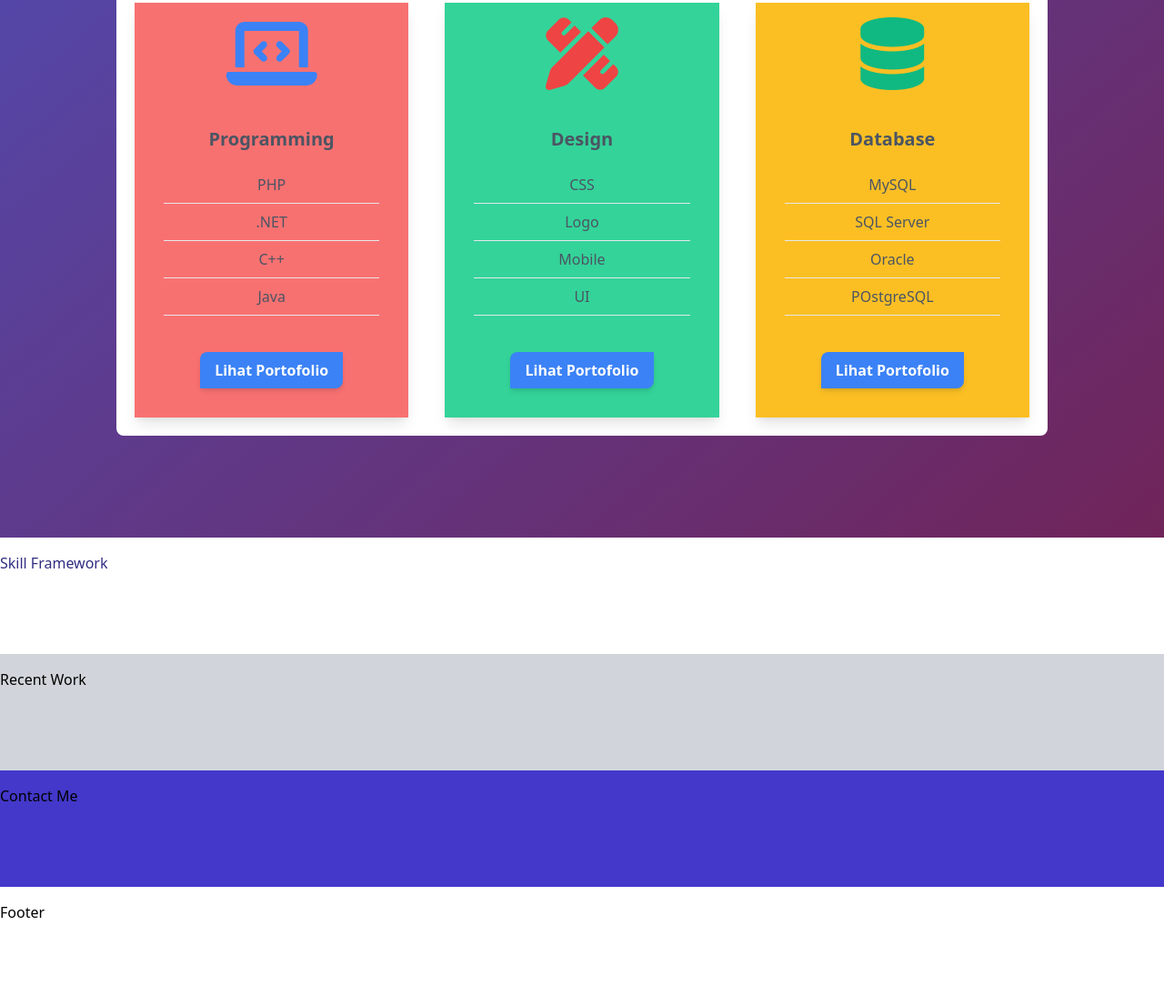
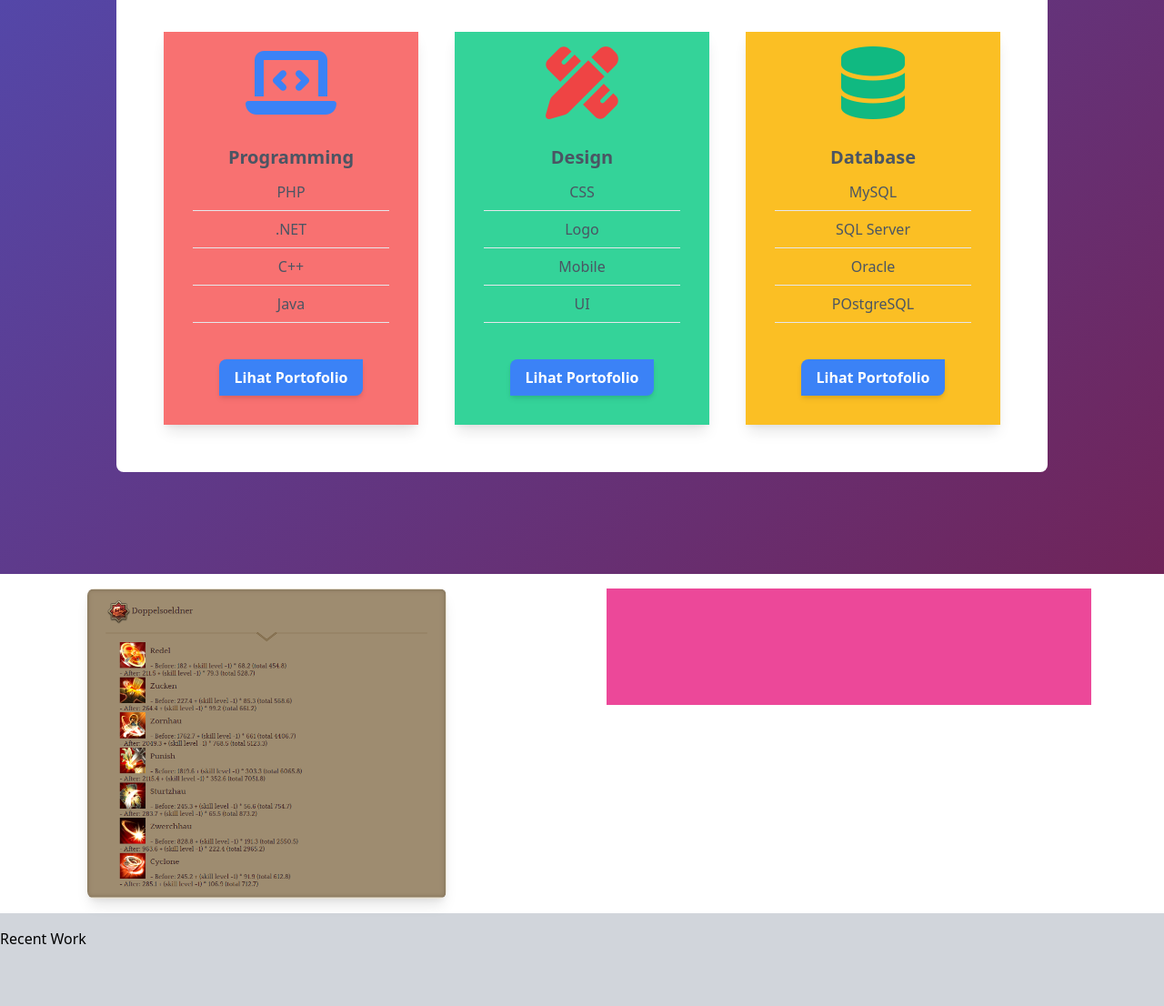
Before and after one commit to RizkianDS/Portofolio-Tailwind, a plain HTML site: page index.html in a window 1280 px wide. Shown: the part 625-1731 px from the top of the page at 91% size. Drawn offline with nearby package versions, Linux system fonts and the light colour scheme.

Commit message:
Tambah Skill Framework

```diff
--- a/index.html
+++ b/index.html
@@ -6,7 +6,7 @@
     <meta name="viewport" content="width=device-width,initial-scale=1">
     <meta name="description" content="Web portofolio tailwind">
     <meta name="keyword" content="tailwindcss, CSS, tailwind">
-    <meta name="author" content="codepolitan"
+    <meta name="author" content="codepolitan">
     <!-- Tailwind -->
     <link href="https://unpkg.com/tailwindcss@^1.0/dist/tailwind.min.css" rel="stylesheet">
     <!-- Font Awesome -->
@@ -20,7 +20,7 @@
     <title>Belajar Tailwind</title>
 </head>
 <body>
-    <section class="w-screen mx-auto px-4">
+    <section class="w-screen mx-auto">
         <nav class="flex flex-wrap p-6 justify-between">
            <div class="flex flex-shrink-0 mr-6">
                <img src="img/logo.png" class="h-10 w-50 mr-2">
@@ -68,12 +68,12 @@
                     </div>
                 </div>
             </div>
-            <div class="grid grid-cols-1 md:grid-cols-3 bg-white m-16 rounded-lg items-center">
+            <div class="grid grid-cols-1 md:grid-cols-3 px-4 py-4 md:px-8 md:py-8 bg-white m-16 rounded-lg">
                 <div class="max-w-sm shadow-lg px-4 py-4 bg-red-400 m-5">
                     <!-- elemen-elemen box pertama-->
-                    <i class="fas fa-laptop-code fa-5x text-blue-500 mb-6"></i>
+                    <i class="fas fa-laptop-code fa-5x text-blue-500 mb-3"></i>
                     <div class="p-4 ">
-                        <p class="font-bold text-gray-600 text-lg md:text-xl mb-6">Programming</p>
+                        <p class="font-bold text-gray-600 text-lg md:text-xl mb-3">Programming</p>
                         <p class="text-gray-600 text-base mb-2">PHP</p>
                         <hr class="text-gray-600 mb-2">
                         <p class="text-gray-600 text-base mb-2">.NET</p>
@@ -90,9 +90,9 @@
                 </div>
                 <div class="max-w-sm shadow-lg px-4 py-4 bg-green-400 m-5">
                     <!-- elemen-elemen box kedua-->
-                    <i class="fas fa-pencil-ruler fa-5x text-red-500 mb-6"></i>
+                    <i class="fas fa-pencil-ruler fa-5x text-red-500 mb-3"></i>
                     <div class="p-4 ">
-                        <p class="font-bold text-gray-600 text-lg md:text-xl mb-6">Design</p>
+                        <p class="font-bold text-gray-600 text-lg md:text-xl mb-3">Design</p>
                         <p class="text-gray-600 text-base mb-2">CSS</p>
                         <hr class="text-gray-600 mb-2">
                         <p class="text-gray-600 text-base mb-2">Logo</p>
@@ -109,9 +109,9 @@
                 </div>
                 <div class="max-w-sm shadow-lg px-4 py-4 bg-yellow-400 m-5">
                     <!-- elemen-elemen box ketiga-->
-                    <i class="fas fa-database fa-5x text-green-500 mb-6"></i>
+                    <i class="fas fa-database fa-5x text-green-500 mb-3"></i>
                     <div class="p-4 ">
-                        <p class="font-bold text-gray-600 text-lg md:text-xl mb-6">Database</p>
+                        <p class="font-bold text-gray-600 text-lg md:text-xl mb-3">Database</p>
                         <p class="text-gray-600 text-base mb-2">MySQL</p>
                         <hr class="text-gray-600 mb-2">
                         <p class="text-gray-600 text-base mb-2">SQL Server</p>
@@ -129,7 +129,15 @@
             </div>
         </div>
     </section>
-   <section class="w-screen mx-auto py-4 bg-white h-32 text-indigo-900">Skill Framework</section>
+    <section class="w-screen mx-auto py-4 bg-white">
+        <div class="flex flex-wrap">
+            <div class="w-full md:w-4/12 ml-auto mr-auto px-4">
+                <!-- source img4.jpg didownload dari situs unsplash.com, Jess Bailey - @jessbailey-->
+                <img src="img/img1.png" class="max-w-full rounded-lg shadow-lg">
+            </div>
+            <div class="w-full md:w-5/12 ml-auto mr-auto px-4 bg-pink-500 h-32"></div>
+        </div>
+    </section>
    <section class="w-screen mx-auto py-4 bg-gray-300 h-32">Recent Work</section>
    <section class="w-screen mx-auto py-4 bg-indigo-700 h-32">Contact Me</section>
    <section class="w-screen mx-auto py-4 bg-white h-32">Footer</section>
```
Also changed, not shown: img/img1.png (added).
